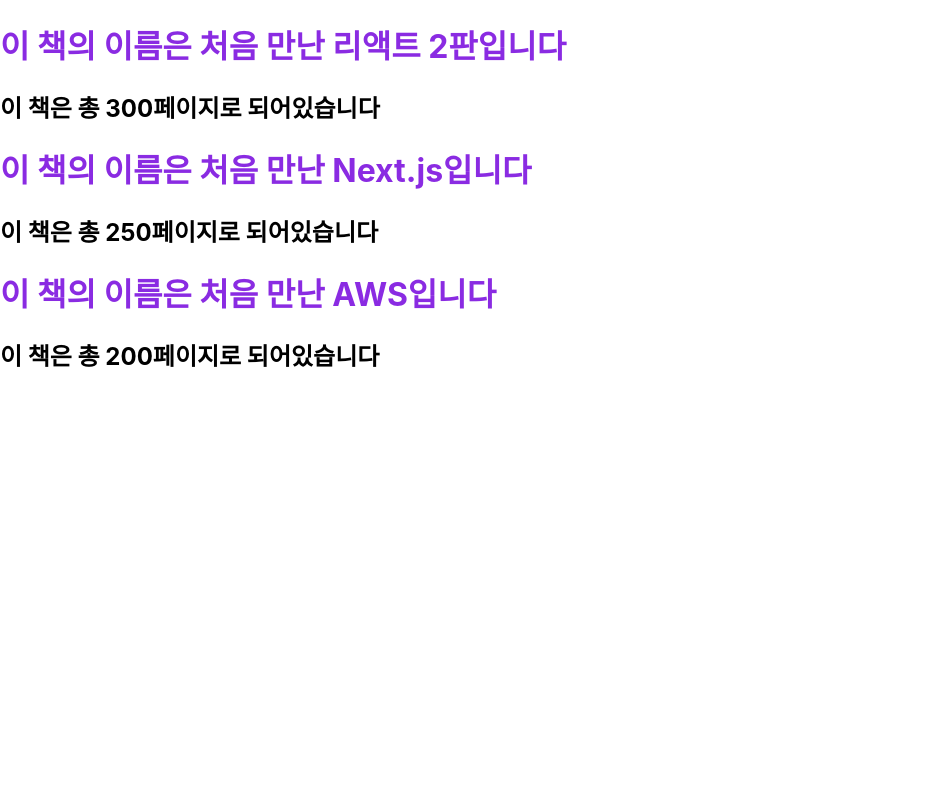
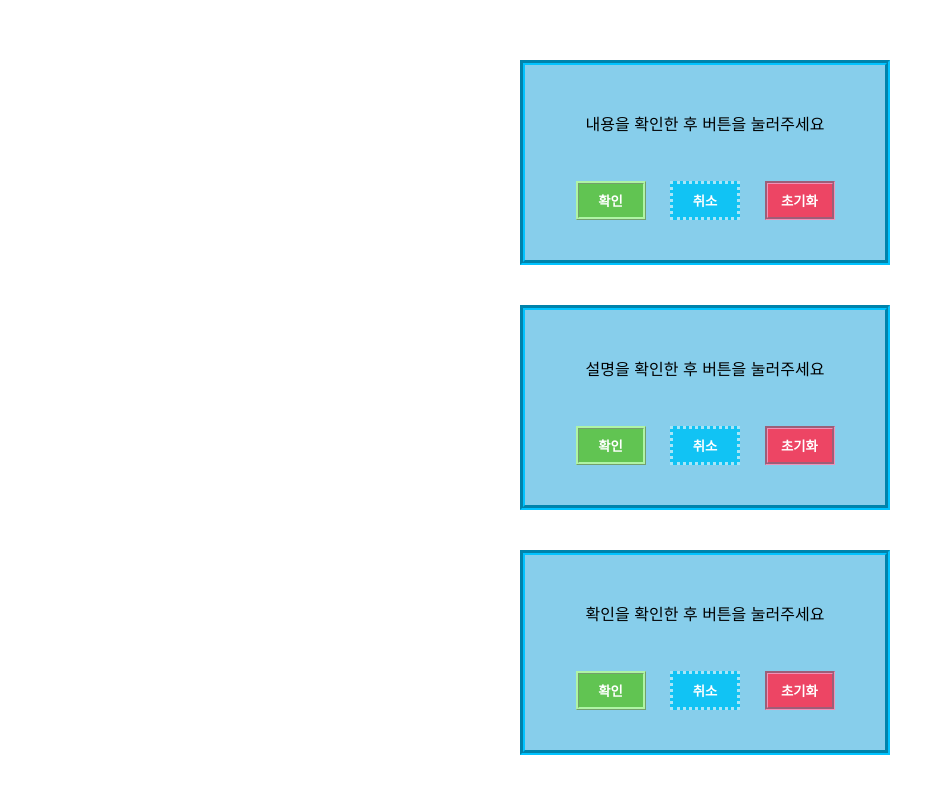
Before and after one commit to JeongYoungseo/2025_2_reactprojects, a React (Create React App) app: page / in a window 1280 px wide. Shown: the top 794 px of the page, without its empty margins (0-951 px from the left). Built offline with nearby package versions, Linux system fonts and the light colour scheme.

Commit message:
Button, ConfirmDialog, Clock 함수형 컴퍼넌트(React Element Randering)

```diff
--- /dev/null
+++ b/src/chp04/Button.css
@@ -0,0 +1,21 @@
+button{
+    width: 70px;
+    color: white;
+    margin: 10px;
+    padding: 7px;
+}
+
+.bg-green{
+    background-color: #61c452;
+    border: 3px ridge #aff4a5;
+}
+
+.bg-red{
+    background-color: #ed4564;
+    border: 3px groove #f191b8;
+}
+
+.bg-blue{
+    background-color: #11c3f4;
+    border: 3px dotted #a7e6f8;
+}
--- /dev/null
+++ b/src/chp04/Button.jsx
@@ -0,0 +1,11 @@
+import React from "react";
+
+function Button(props) {
+    return(
+        <button className={`bg-${props.color}`}>
+            <b>{props.children}</b>
+        </button>
+    )
+}
+
+export default Button;
--- /dev/null
+++ b/src/chp04/Clock.css
@@ -0,0 +1,10 @@
+.clock {
+    border: 20px groove #beffff;
+    background-color: #2acdfa;
+    color: white;
+    font-size: 30px;
+    font-weight: bold;
+    padding: 20px;
+    margin: 20px;
+    width: 200px;
+}
--- /dev/null
+++ b/src/chp04/Clock.jsx
@@ -0,0 +1,11 @@
+import React from "react";
+
+function Clock(props) {
+    return(
+        <div>
+            <div className='clock'>{new Date().toLocaleTimeString()}</div>
+        </div>
+    )
+}
+
+export default Clock;
--- /dev/null
+++ b/src/chp04/ConfirmDialog.css
@@ -0,0 +1,10 @@
+div{
+    width: 300px;
+    text-align: center;
+    padding: 30px;
+}
+
+.div-bg-skyblue{
+    background-color: skyblue;
+    border: 5px groove #00c3ff;
+}
--- /dev/null
+++ b/src/chp04/ConfirmDialog.jsx
@@ -0,0 +1,16 @@
+import React from "react";
+import Button from "./Button";
+
+function ConfirmDialog(props) {
+    return(
+        <div className={`div-bg-skyblue`}>
+            <p>{props.children}을 확인한 후 버튼을 눌러주세요</p>
+            <br/>
+            <Button color='green'>확인</Button>&nbsp;
+            <Button color='blue'>취소</Button>&nbsp;
+            <Button color='red'>초기화</Button>
+        </div>
+    )
+}
+
+export default ConfirmDialog;
--- /dev/null
+++ b/src/chp04/ConfirmDialogs.jsx
@@ -0,0 +1,14 @@
+import React from "react";
+import ConfirmDialog from "./ConfirmDialog";
+
+function ConfirmDialogs(props) {
+    return(
+        <div>
+            <ConfirmDialog>내용</ConfirmDialog><br/><br/>
+            <ConfirmDialog>설명</ConfirmDialog><br/><br/>
+            <ConfirmDialog>확인</ConfirmDialog>
+        </div>
+    )
+}
+
+export default ConfirmDialogs;
--- a/src/index.css
+++ b/src/index.css
@@ -1,4 +1,8 @@
 body {
+  display: flex;
+  justify-content: center;
+  align-items: center;
+  min-height: 100vh;
   margin: 0;
   font-family: -apple-system, BlinkMacSystemFont, 'Segoe UI', 'Roboto', 'Oxygen',
     'Ubuntu', 'Cantarell', 'Fira Sans', 'Droid Sans', 'Helvetica Neue',
--- a/src/index.js
+++ b/src/index.js
@@ -5,13 +5,28 @@
 import reportWebVitals from './reportWebVitals';
 import Library from "./chp03/Library";
 import './chp03/Book.css'
+import ConfirmDialog from "./chp04/ConfirmDialog";
+import './chp04/Button.css'
+import './chp04/ConfirmDialog.css'
+import ConfirmDialogs from "./chp04/ConfirmDialogs";
+import Clock from "./chp04/Clock";
+import "./chp04/Clock.css"
 
 const root = ReactDOM.createRoot(document.getElementById('root'));
+
+// setInterval(()=>{
+//     root.render(
+//         <React.StrictMode>
+//             <Clock />
+//         </React.StrictMode>
+//     );
+// },1000);
+
 root.render(
-  <React.StrictMode>
-    <Library />
-  </React.StrictMode>
-);
+        <React.StrictMode>
+             <ConfirmDialogs />
+         </React.StrictMode>
+     );
 
 // If you want to start measuring performance in your app, pass a function
 // to log results (for example: reportWebVitals(console.log))
```
